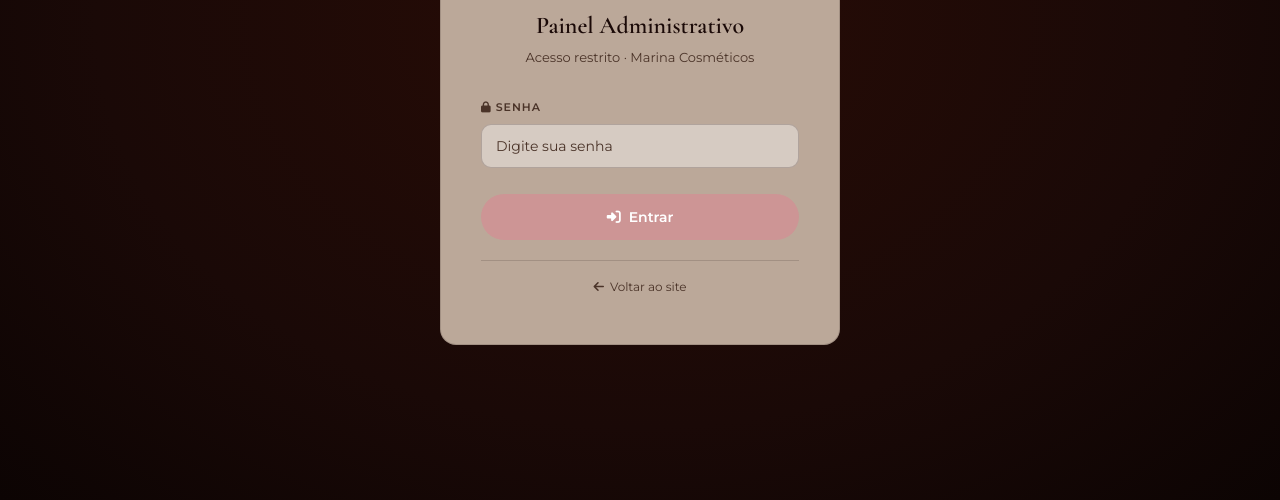
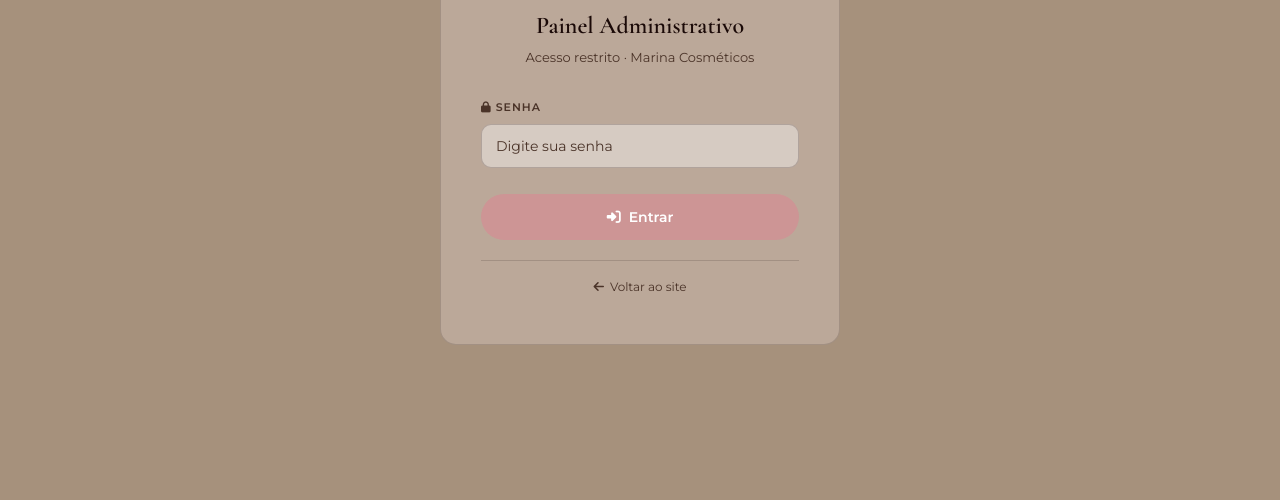
Before and after one commit to Juliodev001/E-commerce-Marina-Cosmeticos, a website: page admin.html in a window 1280 px wide. Shown: the part 300-800 px from the top of the page. Drawn offline with nearby package versions, Linux system fonts and the light colour scheme.

Commit message:
Fix admin login page hardcoded dark background color

```diff
--- a/admin.html
+++ b/admin.html
@@ -8,7 +8,7 @@
   <link rel="preconnect" href="https://fonts.googleapis.com">
   <link rel="preconnect" href="https://fonts.gstatic.com" crossorigin>
   <link href="https://fonts.googleapis.com/css2?family=Cormorant+Garamond:wght@400;500;600;700&family=Montserrat:wght@300;400;500;600;700&display=swap" rel="stylesheet">
-  <link rel="stylesheet" href="css/admin.css?v=3">
+  <link rel="stylesheet" href="css/admin.css?v=4">
   <style>
     :root {
       --dark:       #A6917C;
@@ -31,6 +31,7 @@
     .admin-topbar  { background: #B8A490 !important; border-color: rgba(26,9,7,.12) !important; }
     .table-card    { background: #BBA899 !important; border-color: rgba(26,9,7,.12) !important; }
     .admin-main    { background: #A6917C !important; }
+    .login-page    { background: #A6917C !important; }
     .login-card    { background: #BBA899 !important; }
     .s-nav-link    { color: #2c1208 !important; }
     .s-nav-link:hover, .s-nav-link.active { background: rgba(26,9,7,.1) !important; color: #1a0907 !important; }
--- a/css/admin.css
+++ b/css/admin.css
@@ -41,7 +41,7 @@ h1,h2,h3,h4 { font-family:'Cormorant Garamond',serif; font-weight:600; line-heig
 /* ── Login Page ─────────────────────────────────────────── */
 .login-page {
   min-height:100vh; display:flex; align-items:center; justify-content:center;
-  background:radial-gradient(ellipse at 50% 40%, #280c06 0%, #1a0907 60%, #0c0403 100%);
+  background:#A6917C;
   padding:24px;
 }
 .login-card {
```
